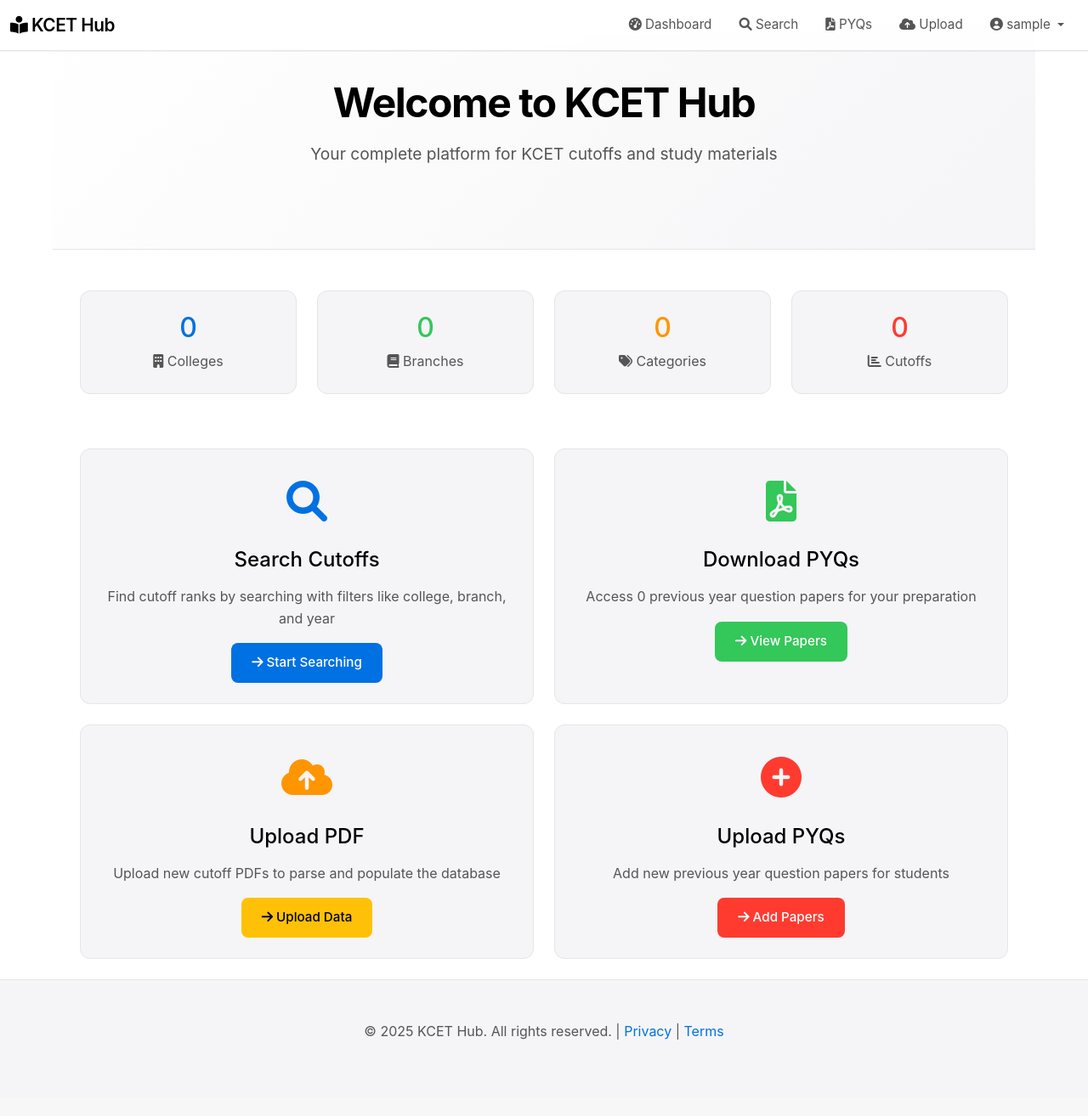
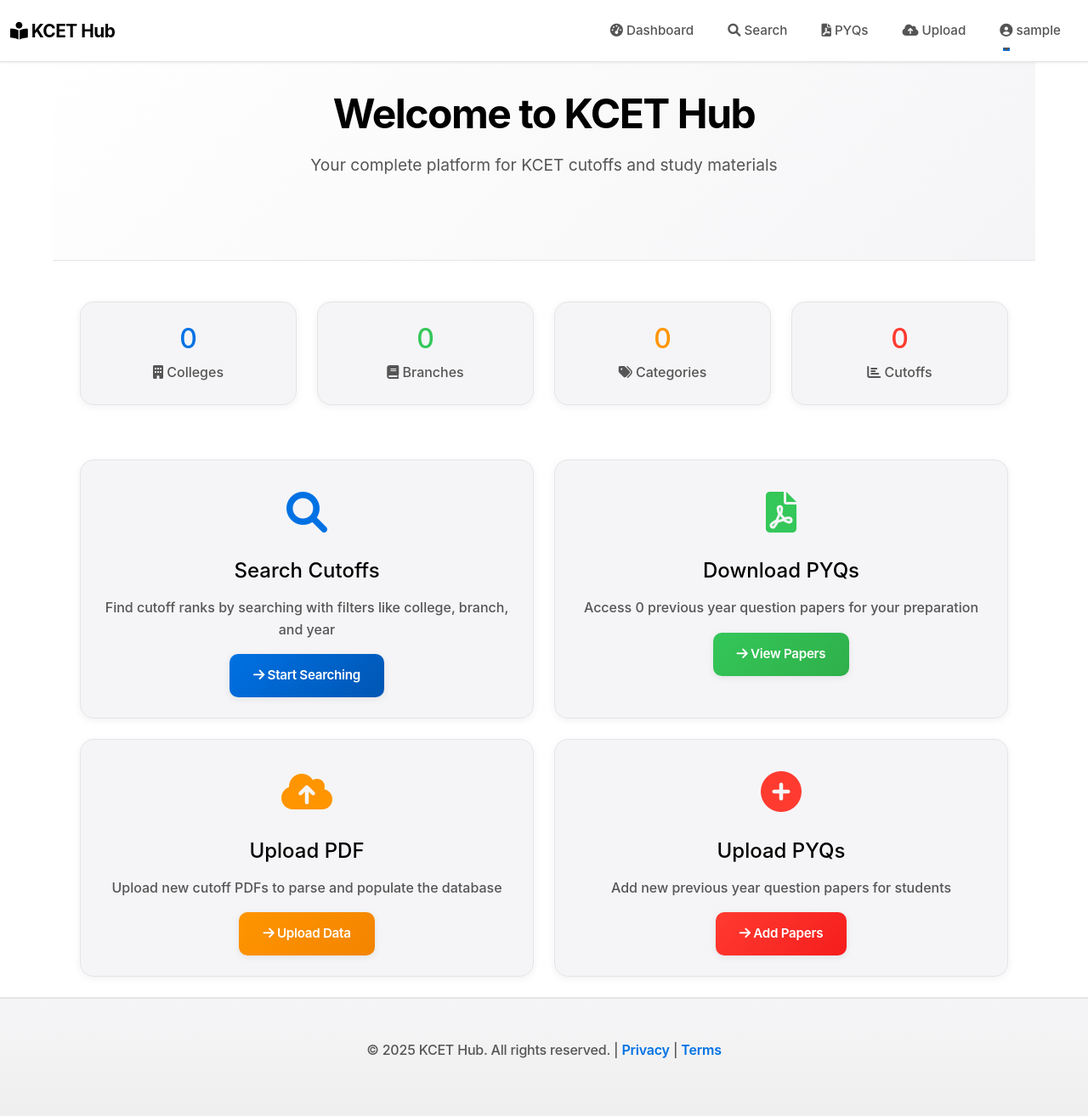
Before and after one commit to KISHOR-glitch/kcet_Script, a Django app: page /dashboard/ in a window 1280 px wide. Shown: the whole page at 85% size. Before the commit the page ends 1224 px from the top, so only its background shows below. Run offline with Django 4.2, Linux system fonts and the light colour scheme; the visitor is signed in with stand-in values (Sample User, id 1); data that the repository does not hold is empty.

Commit message:
feat: Professional Apple.com premium styling - gradients, advanced shadows, smooth animations

```diff
--- a/templates/base.html
+++ b/templates/base.html
@@ -31,41 +31,67 @@
             line-height: 1.6;
         }
 
-        /* NAVBAR - Apple Style */
+        /* NAVBAR - Apple Premium Style */
         .navbar {
-            background: rgba(255, 255, 255, 0.8);
-            backdrop-filter: blur(20px);
+            background: rgba(255, 255, 255, 0.9);
+            backdrop-filter: blur(30px);
+            -webkit-backdrop-filter: blur(30px);
             border-bottom: 1px solid var(--border-color);
-            box-shadow: 0 0.5px 0 rgba(0, 0, 0, 0.1);
-            padding: 0.5rem 0;
+            box-shadow: 0 1px 3px rgba(0, 0, 0, 0.08);
+            padding: 0.75rem 0;
             position: sticky;
             top: 0;
             z-index: 1000;
         }
 
         .navbar-brand {
-            font-weight: 600;
+            font-weight: 700;
             font-size: 1.3rem;
             color: var(--primary-color) !important;
             letter-spacing: -0.5px;
+            transition: all 0.2s ease;
+        }
+
+        .navbar-brand:hover {
+            color: var(--accent-color) !important;
         }
 
         .navbar-nav .nav-link {
             color: var(--secondary-color) !important;
-            margin: 0 1rem;
+            margin: 0 1.25rem;
             font-size: 0.95rem;
-            font-weight: 400;
-            transition: color 0.2s ease;
-            padding: 0.5rem 0 !important;
+            font-weight: 500;
+            transition: all 0.2s cubic-bezier(0.4, 0, 0.2, 1);
+            padding: 0.75rem 0 !important;
+            position: relative;
+        }
+
+        .navbar-nav .nav-link::after {
+            content: '';
+            position: absolute;
+            bottom: 0;
+            left: 0;
+            width: 0;
+            height: 2px;
+            background: var(--accent-color);
+            transition: width 0.3s cubic-bezier(0.4, 0, 0.2, 1);
         }
 
         .navbar-nav .nav-link:hover {
             color: var(--primary-color) !important;
         }
 
+        .navbar-nav .nav-link:hover::after {
+            width: 100%;
+        }
+
         .navbar-nav .nav-link.active {
             color: var(--accent-color) !important;
-            font-weight: 500;
+            font-weight: 600;
+        }
+
+        .navbar-nav .nav-link.active::after {
+            width: 100%;
         }
 
         /* HERO SECTION */
@@ -93,17 +119,19 @@
         /* CARDS - Apple Style */
         .card {
             border: none;
-            border-radius: 12px;
+            border-radius: 16px;
             background: var(--light-bg);
-            box-shadow: none;
+            box-shadow: 0 2px 10px rgba(0, 0, 0, 0.06);
             border: 1px solid var(--border-color);
-            transition: all 0.3s ease;
+            transition: all 0.3s cubic-bezier(0.4, 0, 0.2, 1);
+            backdrop-filter: blur(10px);
         }
 
         .card:hover {
             background: #fff;
             border-color: var(--accent-color);
-            box-shadow: 0 10px 30px rgba(0, 113, 227, 0.1);
+            box-shadow: 0 20px 40px rgba(0, 113, 227, 0.12), 0 2px 10px rgba(0, 0, 0, 0.08);
+            transform: translateY(-4px);
         }
 
         .card-header {
@@ -118,142 +146,250 @@
             padding: 1.5rem;
         }
 
-        /* BUTTONS - Apple Style */
+        /* BUTTONS - Apple Premium Style */
         .btn {
-            border-radius: 8px;
-            font-weight: 500;
-            padding: 0.75rem 1.5rem;
+            border-radius: 10px;
+            font-weight: 600;
+            padding: 0.875rem 1.75rem;
             border: none;
-            transition: all 0.2s ease;
+            transition: all 0.25s cubic-bezier(0.4, 0, 0.2, 1);
             font-size: 0.95rem;
+            letter-spacing: -0.3px;
+            box-shadow: 0 2px 8px rgba(0, 0, 0, 0.08);
+            cursor: pointer;
+            position: relative;
+            overflow: hidden;
+        }
+
+        .btn::before {
+            content: '';
+            position: absolute;
+            top: 50%;
+            left: 50%;
+            width: 0;
+            height: 0;
+            border-radius: 50%;
+            background: rgba(255, 255, 255, 0.2);
+            transform: translate(-50%, -50%);
+            transition: width 0.6s, height 0.6s;
+        }
+
+        .btn:hover::before {
+            width: 300px;
+            height: 300px;
         }
 
         .btn-primary {
-            background-color: var(--accent-color);
+            background: linear-gradient(135deg, #0071e3 0%, #0056b3 100%);
             color: white;
+            font-weight: 600;
         }
 
         .btn-primary:hover {
-            background-color: #0056b3;
-            box-shadow: 0 8px 20px rgba(0, 113, 227, 0.3);
+            background: linear-gradient(135deg, #0056b3 0%, #003d82 100%);
+            box-shadow: 0 12px 28px rgba(0, 113, 227, 0.25), 0 2px 8px rgba(0, 0, 0, 0.1);
+            transform: translateY(-2px);
+        }
+
+        .btn-primary:active {
+            transform: translateY(0);
+            box-shadow: 0 4px 12px rgba(0, 113, 227, 0.2);
         }
 
         .btn-outline-primary {
             color: var(--accent-color);
-            border: 1px solid var(--accent-color);
+            border: 2px solid var(--accent-color);
+            background: transparent;
+            font-weight: 600;
         }
 
         .btn-outline-primary:hover {
             background-color: var(--accent-color);
-            border-color: var(--accent-color);
+            color: white;
+            box-shadow: 0 12px 28px rgba(0, 113, 227, 0.25);
+            transform: translateY(-2px);
         }
 
         .btn-success {
-            background-color: var(--success-color);
+            background: linear-gradient(135deg, #34c759 0%, #2faf4a 100%);
+            color: white;
+            font-weight: 600;
         }
 
         .btn-success:hover {
-            background-color: #30b745;
+            background: linear-gradient(135deg, #2faf4a 0%, #249c3a 100%);
+            box-shadow: 0 12px 28px rgba(52, 199, 89, 0.25), 0 2px 8px rgba(0, 0, 0, 0.1);
+            transform: translateY(-2px);
+        }
+
+        .btn-success:active {
+            transform: translateY(0);
+            box-shadow: 0 4px 12px rgba(52, 199, 89, 0.2);
+        }
+
+        .btn-warning {
+            background: linear-gradient(135deg, #ff9500 0%, #f28400 100%);
+            color: white;
+            font-weight: 600;
+        }
+
+        .btn-warning:hover {
+            background: linear-gradient(135deg, #f28400 0%, #e67e00 100%);
+            box-shadow: 0 12px 28px rgba(255, 149, 0, 0.25), 0 2px 8px rgba(0, 0, 0, 0.1);
+            transform: translateY(-2px);
+        }
+
+        .btn-warning:active {
+            transform: translateY(0);
+            box-shadow: 0 4px 12px rgba(255, 149, 0, 0.2);
         }
 
         .btn-danger {
-            background-color: var(--danger-color);
+            background: linear-gradient(135deg, #ff3b30 0%, #f51d1d 100%);
+            color: white;
+            font-weight: 600;
         }
 
         .btn-danger:hover {
-            background-color: #f23931;
+            background: linear-gradient(135deg, #f51d1d 0%, #d91611 100%);
+            box-shadow: 0 12px 28px rgba(255, 59, 48, 0.25), 0 2px 8px rgba(0, 0, 0, 0.1);
+            transform: translateY(-2px);
         }
 
-        /* FORMS */
+        .btn-danger:active {
+            transform: translateY(0);
+            box-shadow: 0 4px 12px rgba(255, 59, 48, 0.2);
+        }
+
+        /* FORMS - Apple Premium */
         .form-control, .form-select {
-            border: 1px solid var(--border-color);
-            border-radius: 8px;
-            padding: 0.75rem 1rem;
+            border: 2px solid var(--border-color);
+            border-radius: 10px;
+            padding: 0.875rem 1.125rem;
             background-color: var(--light-bg);
             color: var(--primary-color);
             font-size: 0.95rem;
-            transition: all 0.2s ease;
+            transition: all 0.25s cubic-bezier(0.4, 0, 0.2, 1);
+            font-weight: 500;
         }
 
         .form-control:focus, .form-select:focus {
             background-color: #fff;
             border-color: var(--accent-color);
-            box-shadow: 0 0 0 3px rgba(0, 113, 227, 0.1);
+            box-shadow: 0 0 0 4px rgba(0, 113, 227, 0.15), 0 8px 16px rgba(0, 113, 227, 0.12);
+            outline: none;
+        }
+
+        .form-control::placeholder {
+            color: #999;
+            font-weight: 500;
         }
 
         .form-label {
-            font-weight: 500;
-            margin-bottom: 0.5rem;
+            font-weight: 600;
+            margin-bottom: 0.75rem;
             color: var(--primary-color);
+            letter-spacing: -0.2px;
+            display: block;
         }
 
-        /* TABLES */
+        /* TABLES - Apple Premium */
         .table {
             border-collapse: separate;
             border-spacing: 0;
-            margin-top: 1rem;
+            margin-top: 1.5rem;
         }
 
         .table thead th {
-            background-color: var(--light-bg);
+            background: linear-gradient(180deg, #f5f5f7 0%, #ebebf0 100%);
             color: var(--primary-color);
-            font-weight: 600;
+            font-weight: 700;
             border-color: var(--border-color);
-            padding: 1rem;
+            padding: 1.25rem 1rem;
             font-size: 0.9rem;
+            letter-spacing: -0.3px;
         }
 
         .table tbody td {
-            padding: 1rem;
+            padding: 1.25rem 1rem;
             border-color: var(--border-color);
             color: var(--primary-color);
+            font-weight: 500;
+        }
+
+        .table tbody tr {
+            transition: all 0.2s ease;
         }
 
         .table tbody tr:hover {
             background-color: var(--light-bg);
+            box-shadow: 0 4px 12px rgba(0, 0, 0, 0.05);
         }
 
-        /* ALERTS */
+        /* ALERTS - Apple Premium */
         .alert {
             border: none;
-            border-radius: 8px;
-            padding: 1rem;
+            border-radius: 12px;
+            padding: 1.25rem 1.5rem;
+            border-left: 4px solid var(--border-color);
+            box-shadow: 0 2px 8px rgba(0, 0, 0, 0.06);
+            font-weight: 500;
+            letter-spacing: -0.2px;
+            animation: slideIn 0.3s cubic-bezier(0.4, 0, 0.2, 1);
+        }
+
+        @keyframes slideIn {
+            from {
+                opacity: 0;
+                transform: translateY(-10px);
+            }
+            to {
+                opacity: 1;
+                transform: translateY(0);
+            }
         }
 
         .alert-success {
-            background-color: #d1f2eb;
-            color: #056b45;
+            background: linear-gradient(135deg, rgba(52, 199, 89, 0.12) 0%, rgba(52, 199, 89, 0.05) 100%);
+            color: #0f6d2f;
+            border-left-color: #34c759;
         }
 
         .alert-danger {
-            background-color: #fce4e4;
-            color: #9b0d0d;
+            background: linear-gradient(135deg, rgba(255, 59, 48, 0.12) 0%, rgba(255, 59, 48, 0.05) 100%);
+            color: #8b0000;
+            border-left-color: #ff3b30;
         }
 
         .alert-warning {
-            background-color: #fff8e1;
+            background: linear-gradient(135deg, rgba(255, 149, 0, 0.12) 0%, rgba(255, 149, 0, 0.05) 100%);
             color: #7f5000;
+            border-left-color: #ff9500;
         }
 
         .alert-info {
-            background-color: #d1ebf7;
+            background: linear-gradient(135deg, rgba(0, 113, 227, 0.12) 0%, rgba(0, 113, 227, 0.05) 100%);
             color: #003d5c;
+            border-left-color: #0071e3;
         }
 
-        /* FOOTER */
+        /* FOOTER - Apple Premium */
         footer {
-            background-color: var(--light-bg);
-            border-top: 1px solid var(--border-color);
+            background: linear-gradient(180deg, var(--light-bg) 0%, #efefef 100%);
+            border-top: 2px solid var(--border-color);
             padding: 3rem 2rem;
             text-align: center;
             color: var(--secondary-color);
             margin-top: auto;
+            font-weight: 500;
+            letter-spacing: -0.2px;
         }
 
         footer a {
             color: var(--accent-color);
             text-decoration: none;
-            transition: color 0.2s;
+            transition: all 0.2s ease;
+            font-weight: 600;
         }
 
         footer a:hover {
@@ -263,21 +399,26 @@
         /* UTILITY CLASSES */
         .text-muted {
             color: var(--secondary-color) !important;
+            font-weight: 500;
         }
 
         .badge {
-            border-radius: 4px;
-            padding: 0.4rem 0.8rem;
-            font-weight: 500;
+            border-radius: 6px;
+            padding: 0.5rem 1rem;
+            font-weight: 600;
             font-size: 0.85rem;
+            letter-spacing: -0.2px;
+            box-shadow: 0 2px 4px rgba(0, 0, 0, 0.08);
         }
 
         .badge-primary {
-            background-color: var(--accent-color);
+            background: linear-gradient(135deg, #0071e3 0%, #0056b3 100%);
+            color: white;
         }
 
         .badge-success {
-            background-color: var(--success-color);
+            background: linear-gradient(135deg, #34c759 0%, #2faf4a 100%);
+            color: white;
         }
 
         /* ANIMATIONS */
```
